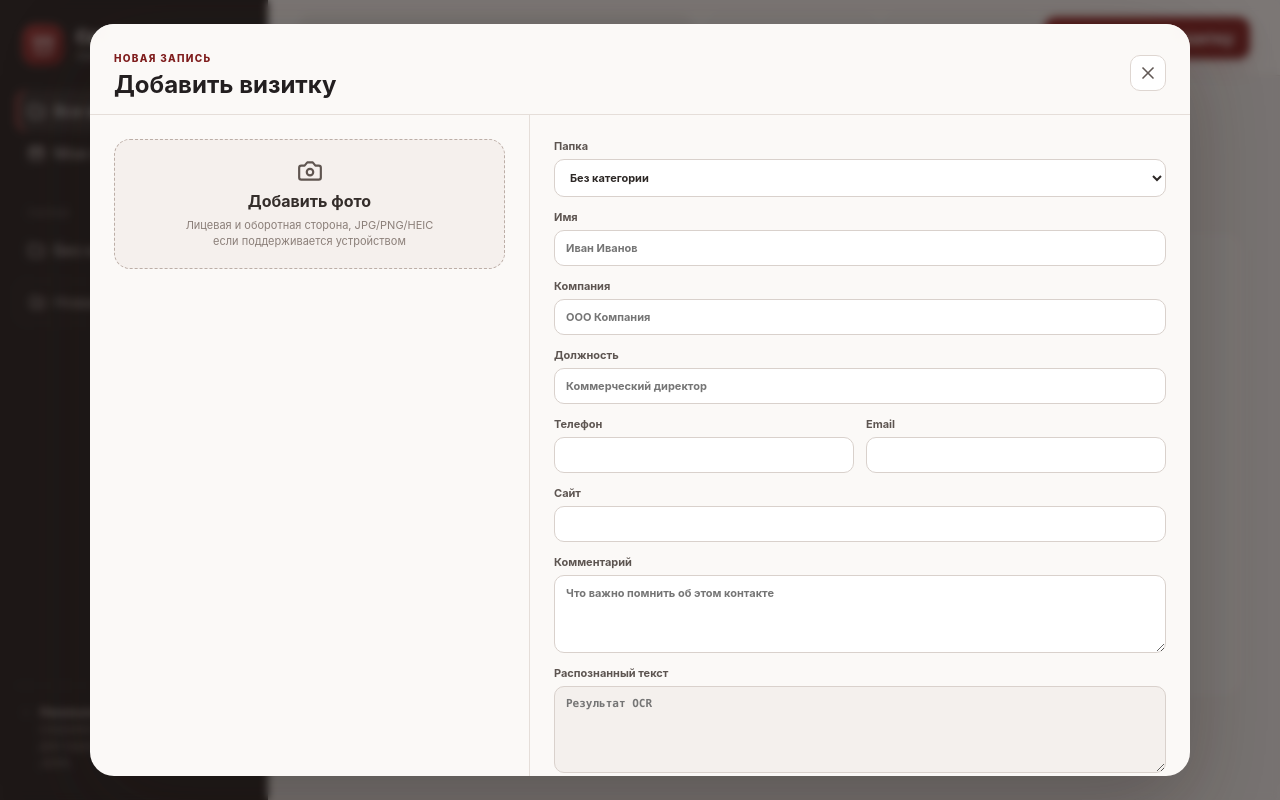
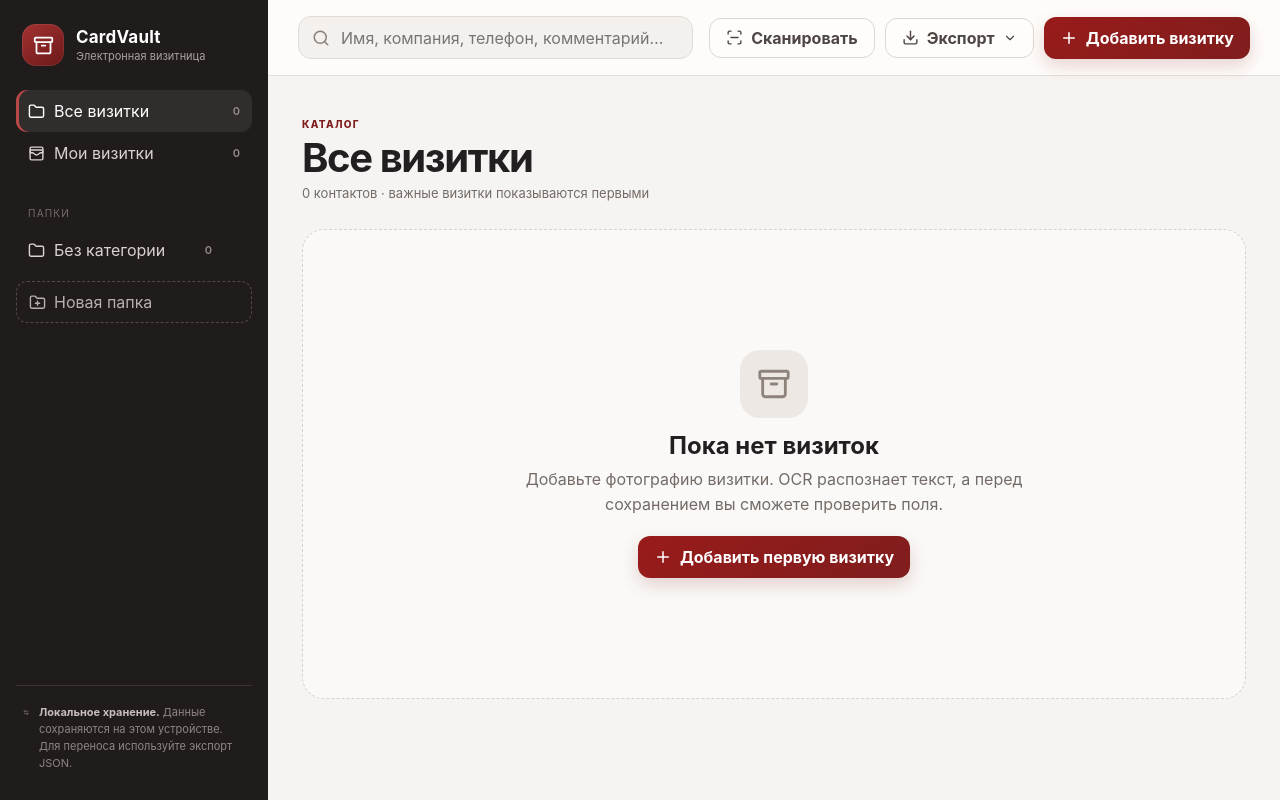
Before and after one commit to myahlovvlad/card-vault-tauri, a React (Vite) app: page / in a window 1280 px wide. Both pictures are taken after a click on the button "Добавить визитку". Shown: the top 800 px of the page. Built offline with nearby package versions, Linux system fonts and the light colour scheme.

Commit message:
refactor: add full-screen OCR review workflow

```diff
--- a/src/components/CardEditor.tsx
+++ b/src/components/CardEditor.tsx
@@ -1,6 +1,6 @@
 import { useEffect, useMemo, useRef, useState } from 'react';
-import { Camera, FileImage, LoaderCircle, Plus, Trash2, X } from 'lucide-react';
-import type { BusinessCard, CardDraft, CardPhoto, CardPhotoSide, Folder } from '../types';
+import { Camera, ChevronDown, FileImage, LoaderCircle, Save, Trash2, X } from 'lucide-react';
+import type { AppSettings, BusinessCard, CardDraft, CardPhoto, CardPhotoSide, Folder, OcrResult } from '../types';
 import { compressImage } from '../lib/images';
 import { recognizeImages } from '../lib/ocr';
 
@@ -10,7 +10,7 @@
   card?: BusinessCard | null;
   initialDraft?: CardDraft | null;
   initialFolderId?: string;
-  ocrLanguage: string;
+  settings: AppSettings;
   onClose: () => void;
   onSave: (draft: CardDraft) => void;
 }
@@ -23,17 +23,25 @@
   phone: '',
   email: '',
   website: '',
+  address: '',
+  tags: [],
   comment: '',
   starred: false,
   photos: [],
   ocrText: '',
 });
 
-export function CardEditor({ open, folders, card, initialDraft, initialFolderId, ocrLanguage, onClose, onSave }: Props) {
+function confidenceClass(value?: number): string {
+  if (value == null) return '';
+  return value >= 0.85 ? 'confidence-good' : 'confidence-check';
+}
+
+export function CardEditor({ open, folders, card, initialDraft, initialFolderId, settings, onClose, onSave }: Props) {
   const fallbackFolder = initialFolderId || folders[0]?.id || 'inbox';
   const [draft, setDraft] = useState<CardDraft>(blankDraft(fallbackFolder));
   const [busy, setBusy] = useState(false);
   const [ocrStatus, setOcrStatus] = useState('');
+  const [ocrResult, setOcrResult] = useState<OcrResult | null>(null);
   const fileRef = useRef<HTMLInputElement>(null);
 
   useEffect(() => {
@@ -47,26 +55,25 @@
         phone: card.phone,
         email: card.email,
         website: card.website,
+        address: card.address,
+        tags: card.tags,
         comment: card.comment,
         starred: card.starred,
         photos: card.photos,
         ocrText: card.ocrText,
       });
-      setOcrStatus('');
     } else if (initialDraft) {
       setDraft({ ...initialDraft, folderId: initialDraft.folderId || fallbackFolder });
-      setOcrStatus('Данные получены из отсканированного QR. Проверьте поля перед сохранением.');
     } else {
       setDraft(blankDraft(fallbackFolder));
+    }
     setOcrStatus('');
-    }
+    setOcrResult(null);
   }, [open, card, initialDraft, fallbackFolder]);
 
   const canRunOcr = useMemo(() => draft.photos.length > 0 && !busy, [draft.photos.length, busy]);
-
-  const update = <K extends keyof CardDraft>(key: K, value: CardDraft[K]) => {
-    setDraft((current) => ({ ...current, [key]: value }));
-  };
+  const update = <K extends keyof CardDraft>(key: K, value: CardDraft[K]) =>
+    setDraft((currentDraft) => ({ ...currentDraft, [key]: value }));
 
   async function addFiles(files: FileList | null) {
     if (!files?.length) return;
@@ -74,9 +81,9 @@
     try {
       const newPhotos: CardPhoto[] = [];
       for (let i = 0; i < files.length; i += 1) newPhotos.push(await compressImage(files[i]));
-      setDraft((current) => ({ ...current, photos: [...current.photos, ...newPhotos] }));
-      // Automatic OCR after image selection; user confirms/corrects fields before save.
-      await runOcr([...draft.photos, ...newPhotos]);
+      const photos = [...draft.photos, ...newPhotos];
+      setDraft((currentDraft) => ({ ...currentDraft, photos }));
+      await runOcr(photos);
     } finally {
       setBusy(false);
       if (fileRef.current) fileRef.current.value = '';
@@ -86,27 +93,29 @@
   async function runOcr(photos = draft.photos) {
     if (!photos.length) return;
     setBusy(true);
-    setOcrStatus('Запуск OCR…');
+    setOcrStatus('Распознавание…');
     try {
       const parsed = await recognizeImages(
         photos.map((photo) => photo.dataUrl),
-        ocrLanguage,
+        settings,
         (progress, message) => setOcrStatus(`${message} · ${Math.round(progress * 100)}%`),
       );
-      setDraft((current) => ({
-        ...current,
-        fullName: current.fullName || parsed.fullName,
-        company: current.company || parsed.company,
-        jobTitle: current.jobTitle || parsed.jobTitle,
-        phone: current.phone || parsed.phone,
-        email: current.email || parsed.email,
-        website: current.website || parsed.website,
+      setOcrResult(parsed);
+      setDraft((currentDraft) => ({
+        ...currentDraft,
+        fullName: currentDraft.fullName || parsed.fullName?.value || '',
+        company: currentDraft.company || parsed.company?.value || '',
+        jobTitle: currentDraft.jobTitle || parsed.jobTitle?.value || '',
+        phone: currentDraft.phone || parsed.phone?.value || '',
+        email: currentDraft.email || parsed.email?.value || '',
+        website: currentDraft.website || parsed.website?.value || '',
+        address: currentDraft.address || parsed.address?.value || '',
         ocrText: parsed.rawText,
       }));
-      setOcrStatus('OCR завершён. Проверьте поля перед сохранением.');
+      setOcrStatus(`Готово · ${parsed.provider === 'cloud' ? 'онлайн OCR' : 'локальный OCR'}`);
     } catch (error) {
       console.error(error);
-      setOcrStatus('OCR не выполнен. Проверьте подключение к интернету для загрузки языковой модели или заполните поля вручную.');
+      setOcrStatus(error instanceof Error ? error.message : 'OCR не выполнен');
     } finally {
       setBusy(false);
     }
@@ -118,24 +127,30 @@
 
   if (!open) return null;
 
+  const confidence = (key: keyof Pick<OcrResult, 'fullName' | 'company' | 'jobTitle' | 'phone' | 'email' | 'website' | 'address'>) => {
+    const value = ocrResult?.[key]?.confidence;
+    if (value == null) return null;
+    return <span className={`confidence ${confidenceClass(value)}`}>{value >= 0.85 ? '✓' : '!'} {Math.round(value * 100)}%</span>;
+  };
+
   return (
-    <div className="modal-backdrop" role="presentation" onMouseDown={(event) => event.target === event.currentTarget && onClose()}>
-      <section className="modal" role="dialog" aria-modal="true" aria-label={card ? 'Редактирование визитки' : 'Новая визитка'}>
-        <header className="modal-header">
+    <div className="editor-screen">
+      <header className="editor-topbar">
+        <button className="icon-button" onClick={onClose} aria-label="Закрыть"><X size={20} /></button>
         <div>
-            <span className="eyebrow">{card ? 'Редактирование' : 'Новая запись'}</span>
-            <h2>{card ? card.fullName || 'Визитка' : 'Добавить визитку'}</h2>
+          <h2>{card ? 'Редактирование контакта' : 'Новый контакт'}</h2>
+          <p>{card ? card.fullName || 'Без имени' : 'Добавьте фото или заполните поля вручную'}</p>
         </div>
-          <button className="icon-button" onClick={onClose} aria-label="Закрыть"><X size={20} /></button>
+        <button className="primary-button" disabled={busy} onClick={() => onSave(draft)}><Save size={17} />Сохранить</button>
       </header>
 
-        <div className="editor-grid">
-          <div className="photo-panel">
+      <div className="editor-page">
+        <aside className="capture-panel">
           <input ref={fileRef} type="file" accept="image/*" multiple hidden onChange={(e) => void addFiles(e.target.files)} />
           <button className="upload-drop" onClick={() => fileRef.current?.click()} disabled={busy}>
-              <Camera size={26} />
-              <strong>Добавить фото</strong>
-              <span>Лицевая и оборотная сторона, JPG/PNG/HEIC если поддерживается устройством</span>
+            <Camera size={25} />
+            <strong>{draft.photos.length ? 'Добавить ещё фото' : 'Добавить фото визитки'}</strong>
+            <span>Можно выбрать лицевую и оборотную стороны</span>
           </button>
 
           <div className="photo-list">
@@ -159,32 +174,40 @@
           {draft.photos.length > 0 && (
             <button className="secondary-button full" onClick={() => void runOcr()} disabled={!canRunOcr}>
               {busy ? <LoaderCircle className="spin" size={17} /> : <FileImage size={17} />}
-                Повторить OCR
+              Распознать повторно
             </button>
           )}
           {ocrStatus && <p className="ocr-status">{ocrStatus}</p>}
+        </aside>
+
+        <form className="card-form" onSubmit={(event) => { event.preventDefault(); onSave(draft); }}>
+          <div className="form-section">
+            <h3>Проверьте контактные данные</h3>
+            <p>OCR заполняет поля как предложение. Перед сохранением исправьте сомнительные значения.</p>
           </div>
 
-          <form className="card-form" onSubmit={(event) => { event.preventDefault(); onSave(draft); }}>
+          <label>Имя {confidence('fullName')}<input value={draft.fullName} onChange={(e) => update('fullName', e.target.value)} /></label>
+          <label>Компания {confidence('company')}<input value={draft.company} onChange={(e) => update('company', e.target.value)} /></label>
+          <label>Должность {confidence('jobTitle')}<input value={draft.jobTitle} onChange={(e) => update('jobTitle', e.target.value)} /></label>
+          <div className="field-row">
+            <label>Телефон {confidence('phone')}<input value={draft.phone} onChange={(e) => update('phone', e.target.value)} inputMode="tel" /></label>
+            <label>Email {confidence('email')}<input value={draft.email} onChange={(e) => update('email', e.target.value)} inputMode="email" /></label>
+          </div>
+          <label>Сайт {confidence('website')}<input value={draft.website} onChange={(e) => update('website', e.target.value)} inputMode="url" /></label>
+          <label>Адрес {confidence('address')}<input value={draft.address} onChange={(e) => update('address', e.target.value)} /></label>
+          <label>Теги<input value={draft.tags.join(', ')} onChange={(e) => update('tags', e.target.value.split(',').map((item) => item.trim()).filter(Boolean))} placeholder="выставка, поставщик, аналитика" /></label>
           <label>Папка<select value={draft.folderId} onChange={(e) => update('folderId', e.target.value)}>{folders.map((folder) => <option key={folder.id} value={folder.id}>{folder.name}</option>)}</select></label>
-            <label>Имя<input value={draft.fullName} onChange={(e) => update('fullName', e.target.value)} placeholder="Иван Иванов" /></label>
-            <label>Компания<input value={draft.company} onChange={(e) => update('company', e.target.value)} placeholder="ООО Компания" /></label>
-            <label>Должность<input value={draft.jobTitle} onChange={(e) => update('jobTitle', e.target.value)} placeholder="Коммерческий директор" /></label>
-            <div className="field-row">
-              <label>Телефон<input value={draft.phone} onChange={(e) => update('phone', e.target.value)} inputMode="tel" /></label>
-              <label>Email<input value={draft.email} onChange={(e) => update('email', e.target.value)} inputMode="email" /></label>
-            </div>
-            <label>Сайт<input value={draft.website} onChange={(e) => update('website', e.target.value)} inputMode="url" /></label>
-            <label>Комментарий<textarea value={draft.comment} onChange={(e) => update('comment', e.target.value)} rows={4} placeholder="Что важно помнить об этом контакте" /></label>
-            <label>Распознанный текст<textarea className="ocr-text" value={draft.ocrText} onChange={(e) => update('ocrText', e.target.value)} rows={5} placeholder="Результат OCR" /></label>
-            <label className="checkbox-label"><input type="checkbox" checked={draft.starred} onChange={(e) => update('starred', e.target.checked)} /> Важная визитка</label>
-            <div className="modal-actions">
-              <button type="button" className="secondary-button" onClick={onClose}>Отмена</button>
-              <button type="submit" className="primary-button" disabled={busy}><Plus size={17} /> {card ? 'Сохранить' : 'Добавить'}</button>
-            </div>
+          <label>Комментарий<textarea value={draft.comment} onChange={(e) => update('comment', e.target.value)} rows={4} /></label>
+          <label className="checkbox-label"><input type="checkbox" checked={draft.starred} onChange={(e) => update('starred', e.target.checked)} /> Важный контакт</label>
+
+          {draft.ocrText && (
+            <details className="ocr-details">
+              <summary><ChevronDown size={15} />Исходный распознанный текст</summary>
+              <textarea className="ocr-text" value={draft.ocrText} onChange={(e) => update('ocrText', e.target.value)} rows={6} />
+            </details>
+          )}
         </form>
       </div>
-      </section>
     </div>
   );
 }
```
Lines whose indentation alone changed are shown as unchanged.
